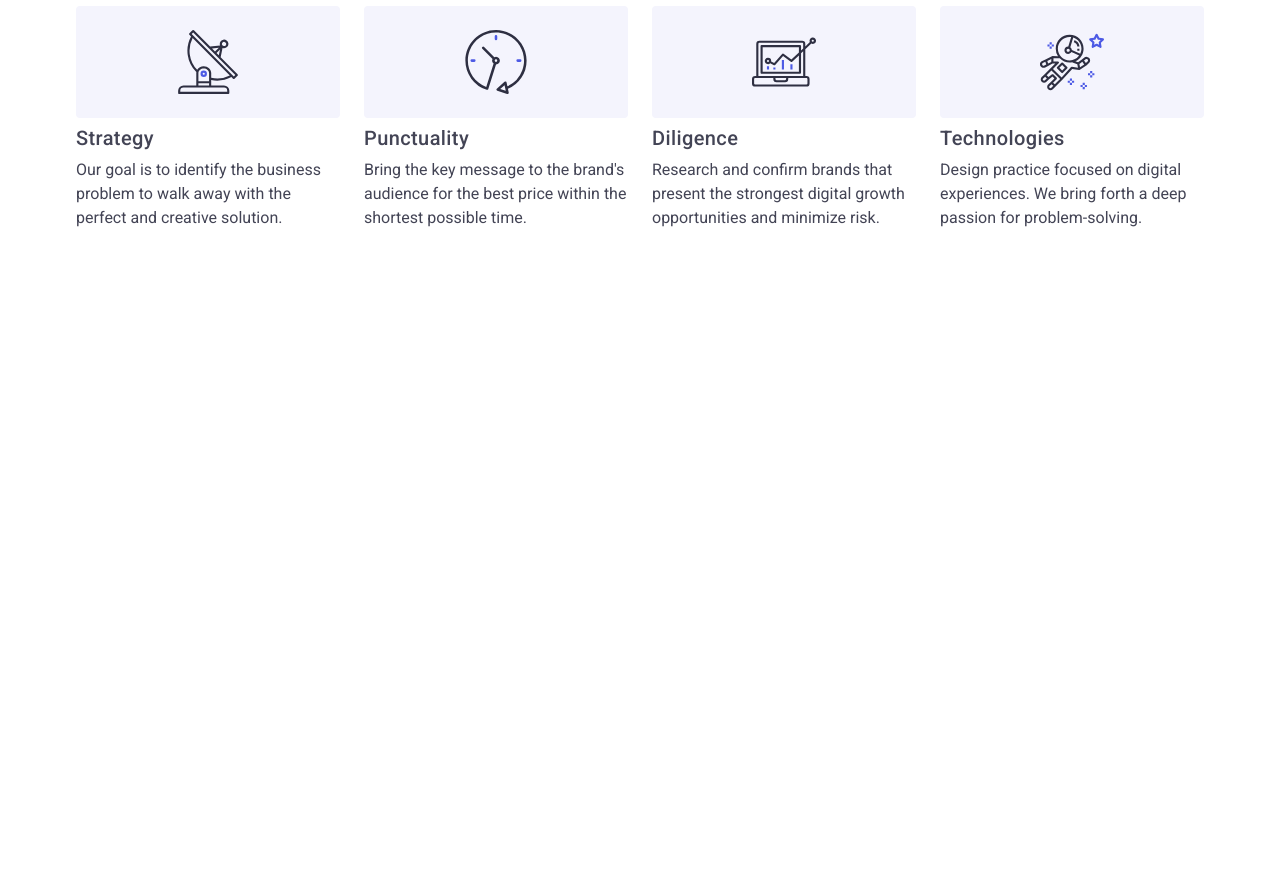
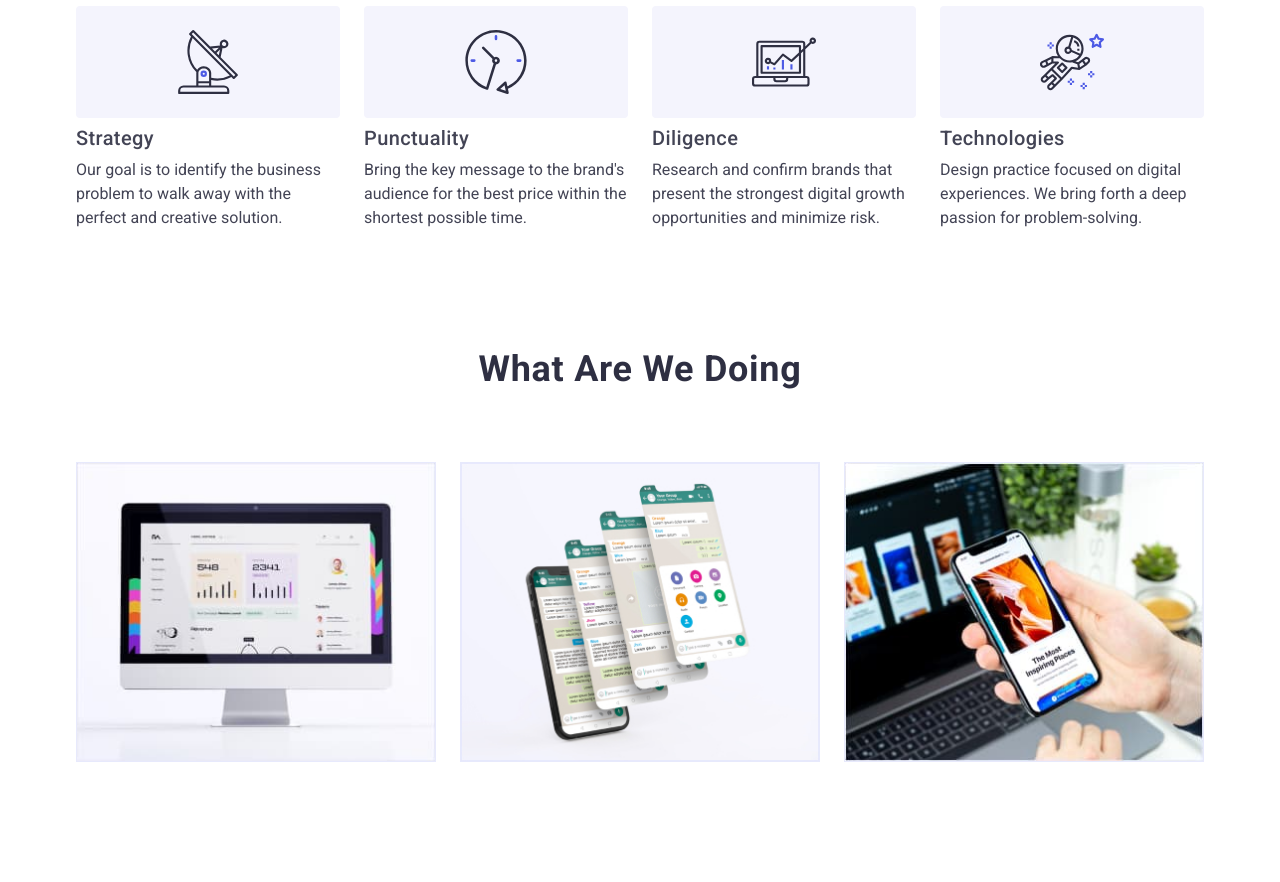
Before and after one commit to culplate/webstudio, a plain HTML site: page index.html in a window 1280 px wide. Shown: the part 750-1632 px from the top of the page. Before the commit the page ends 1100 px from the top, so only its background shows below. Drawn offline with nearby package versions, Linux system fonts and the light colour scheme.

Commit message:
Adaptive We-doing section

```diff
--- a/css/styles.css
+++ b/css/styles.css
@@ -114,6 +114,14 @@ main {
 .cards-title {
   color: var(--dark-color);
   letter-spacing: 0.02em;
+}
+
+.section-title {
+  font-size: 36px;
+  text-align: center;
+  text-transform: capitalize;
+  margin-bottom: 72px;
+  line-height: 1.11;
 }
 
 /* BUTTONS */
@@ -363,3 +371,38 @@ main {
     font-weight: 400;
   }
 }
+
+/* WE DOING SECTION */
+
+.we-doing-section {
+  display: none;
+}
+
+@media screen and (min-width: 1158px) {
+  .we-doing-section {
+    display: block;
+    padding: 0 0 120px;
+  }
+
+  .we-doing-container {
+    display: flex;
+    flex-direction: column;
+    align-items: center;
+    justify-items: center;
+  }
+
+  .we-doing-container .list {
+    display: flex;
+    align-items: center;
+    justify-items: center;
+    gap: 24px;
+  }
+
+  .we-doing-img-wrapper {
+    flex-basis: calc((100% - (24px * 2)) / 3);
+  }
+
+  .we-doing-img {
+    border: 1px solid var(--accent-color);
+  }
+}
--- a/index.html
+++ b/index.html
@@ -119,7 +119,7 @@
         </div>
       </section>
 
-      <!-- <section id="we-doing" class="section we-doing-section">
+      <section id="we-doing" class="section we-doing-section">
         <div class="container we-doing-container">
           <h2 class="section-title">What are we doing</h2>
           <ul class="list">
@@ -152,7 +152,7 @@
             </li>
           </ul>
         </div>
-      </section> -->
+      </section>
 
       <!-- <section id="our-team" class="section our-team-section">
         <div class="container our-team-container">
```
Also changed, not shown: css/styles-old.css (+0 -34 lines).
